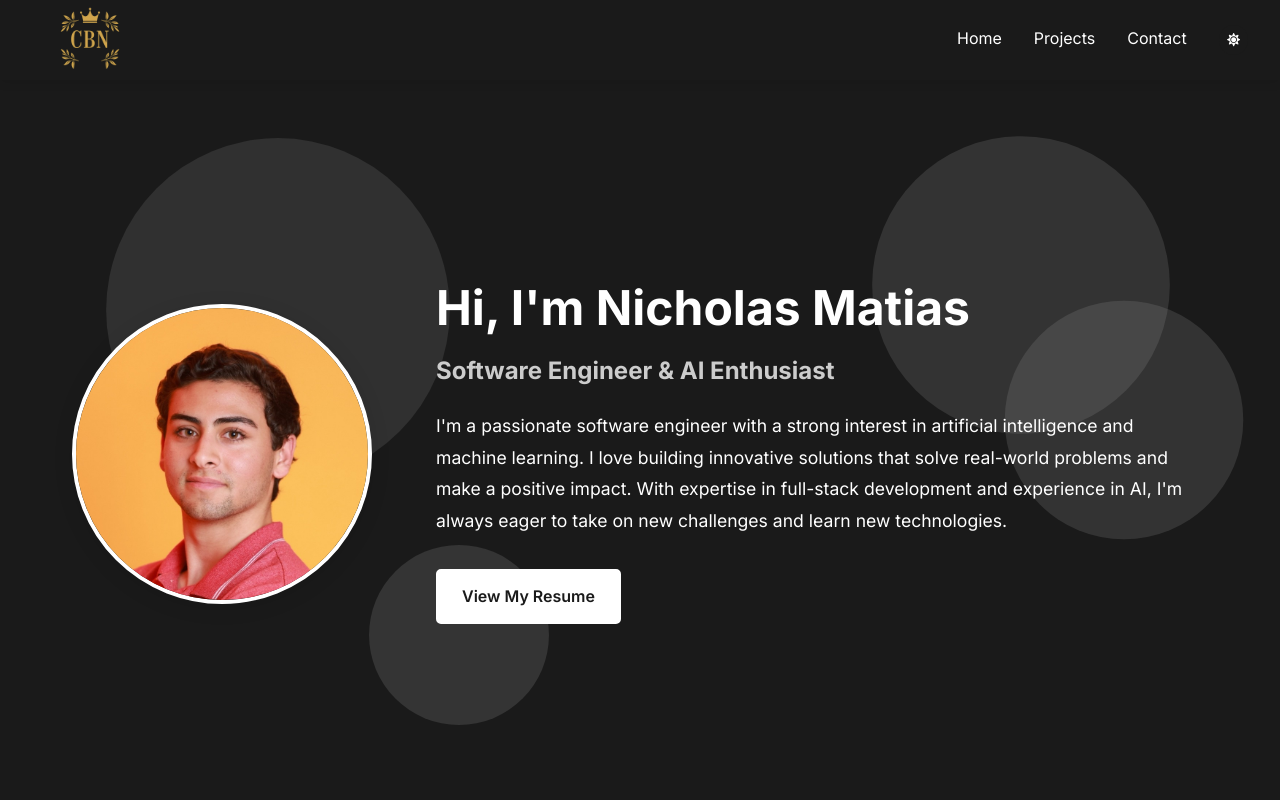
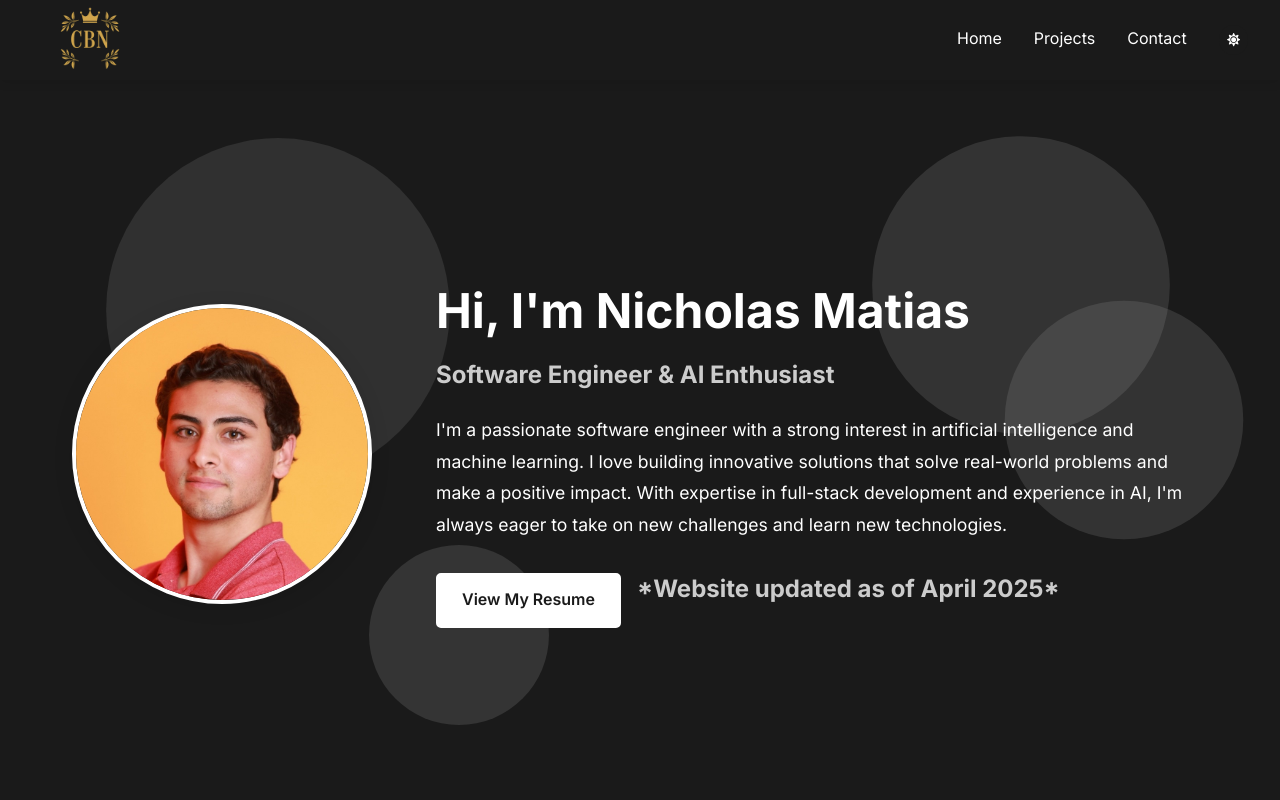
Before and after one commit to NicholasMatias/CBNV3, a React (Vite) app in the folder portfolio/: page / in a window 1280 px wide. Shown: the top 800 px of the page. Built offline with nearby package versions, Linux system fonts and the light colour scheme.

Commit message:
message update

```diff
--- a/portfolio/src/components/Intro.jsx
+++ b/portfolio/src/components/Intro.jsx
@@ -169,6 +169,7 @@ const Intro = () => {
             I love building innovative solutions that solve real-world problems and make a positive impact.
             With expertise in full-stack development and experience in AI, I'm always eager to take on new challenges and learn new technologies.
           </Description>
+          <div style={{ display: 'flex', textAlign: 'center', gap: '1rem', alignItems: 'center' }}>
           <ResumeButton
             href="NRM_Resume_2025_NG.pdf"
             target="_blank"
@@ -180,6 +181,14 @@ const Intro = () => {
           >
             View My Resume
           </ResumeButton>
+          <Subtitle
+            initial={{ opacity: 0, y: 20 }}
+            animate={inView ? { opacity: 1, y: 0 } : {}}
+            transition={{ duration: 0.5, delay: 0.3 }}
+          >
+            *Website updated as of April 2025*
+          </Subtitle>
+          </div>
         </TextContent>
       </IntroContent>
     </IntroSection>
```
